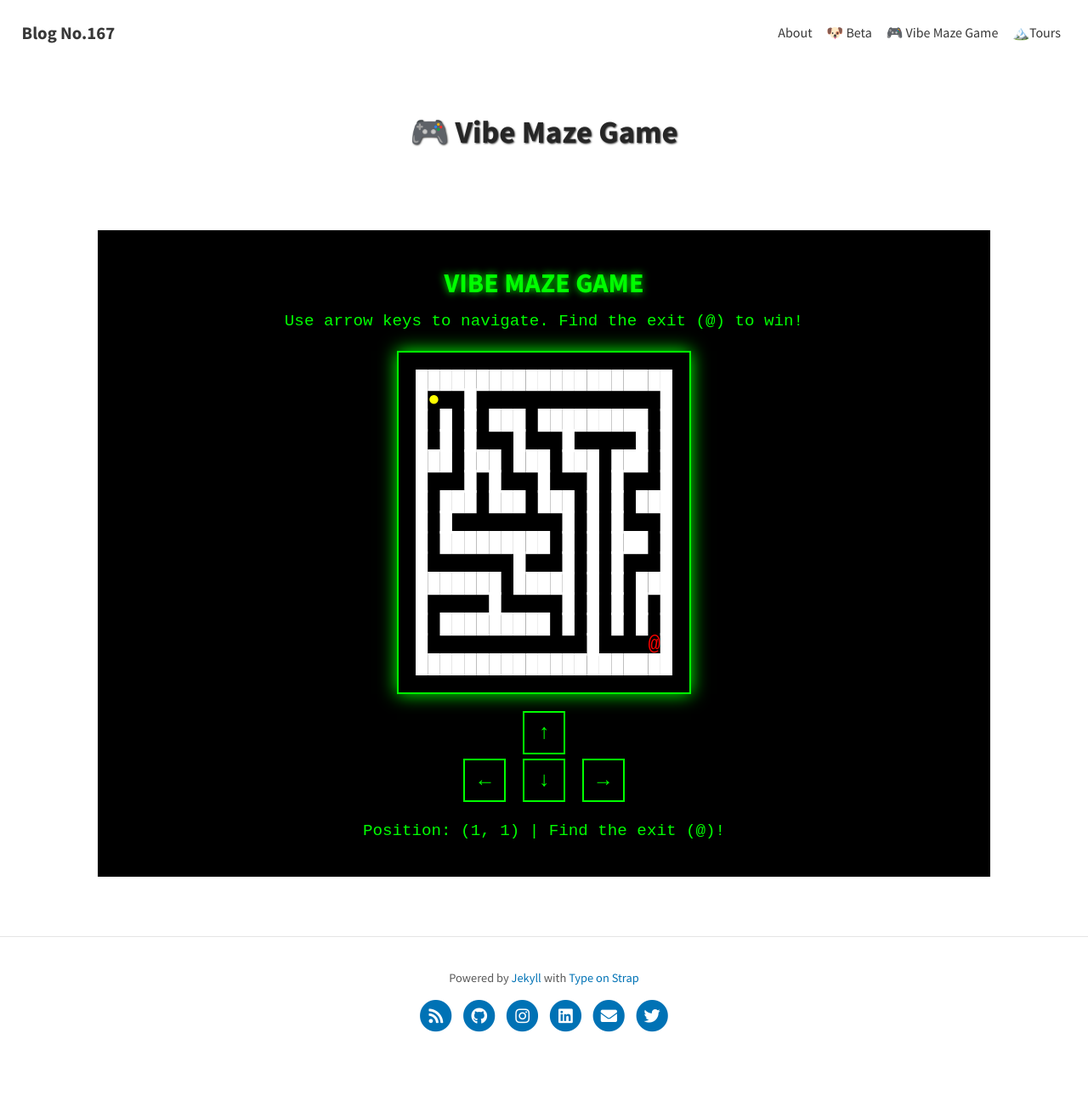
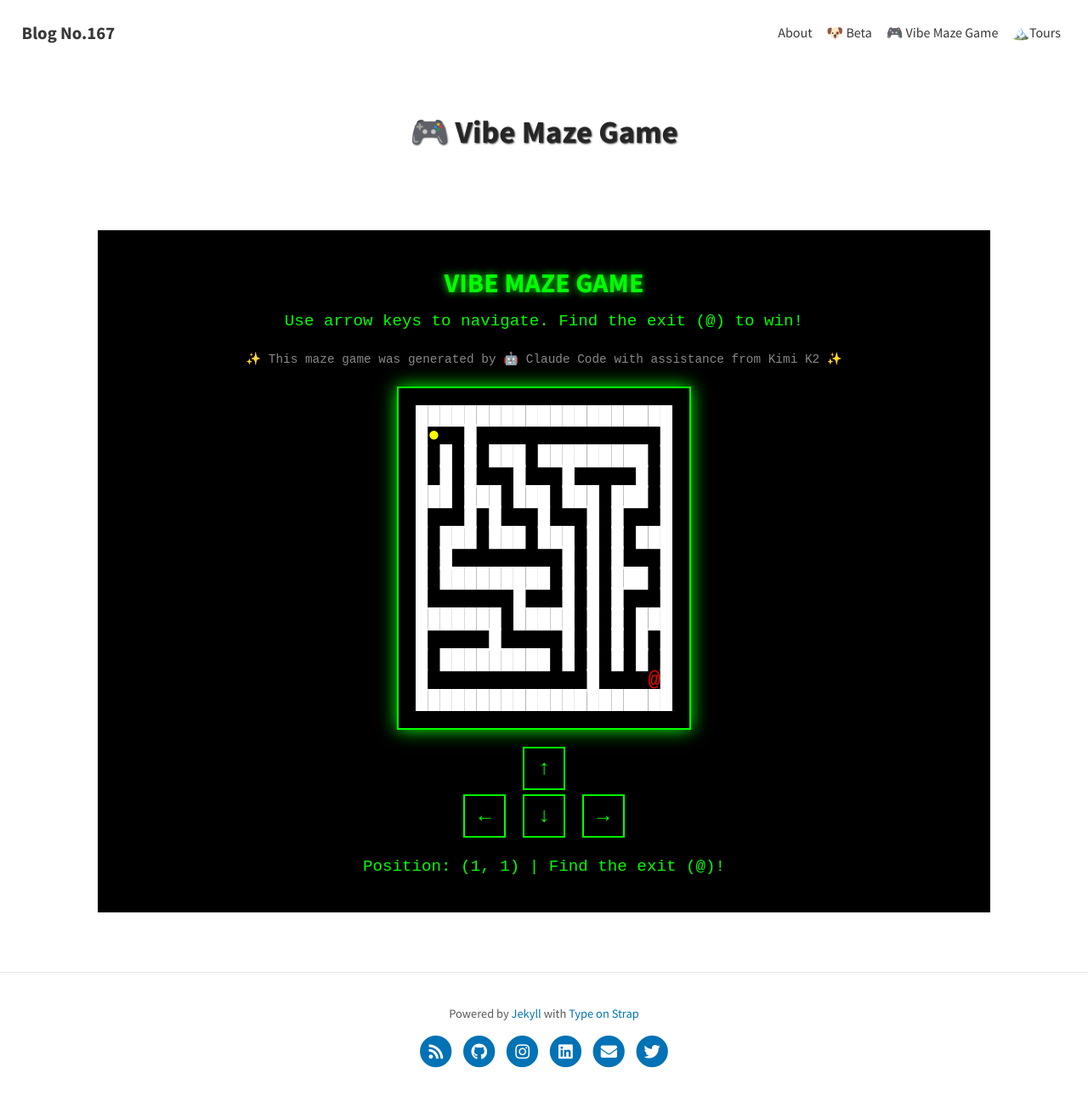
Before and after one commit to tiant167/tiant167.github.io, a Jekyll site: the page built from pages/maze.md, in a window 1280 px wide. Shown: the whole page at 85% size. Built offline with Jekyll 4.4.1, drawn with Linux system fonts in a browser that asks for light colours; before the commit the page ends 1254 px from its top, so only the background shows below that.

Commit message:
Add attribution for Claude Code and Kimi K2

```diff
--- a/pages/maze.md
+++ b/pages/maze.md
@@ -8,6 +8,7 @@ permalink: /maze/
     <div class="maze-header">
         <h1>VIBE MAZE GAME</h1>
         <p>Use arrow keys to navigate. Find the exit (@) to win!</p>
+        <p style="color: #888; font-size: 0.9em; margin-top: 10px;">✨ This maze game was generated by 🤖 Claude Code with assistance from Kimi K2 ✨</p>
     </div>
 
     <div class="maze-display">
```
